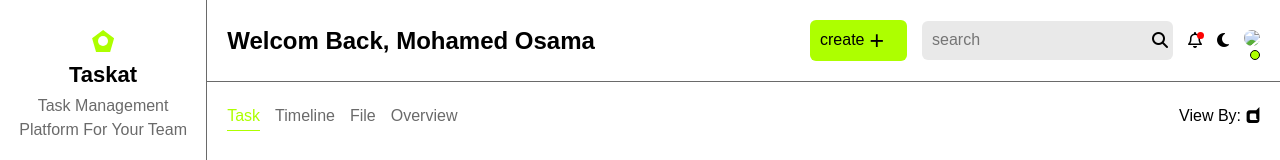
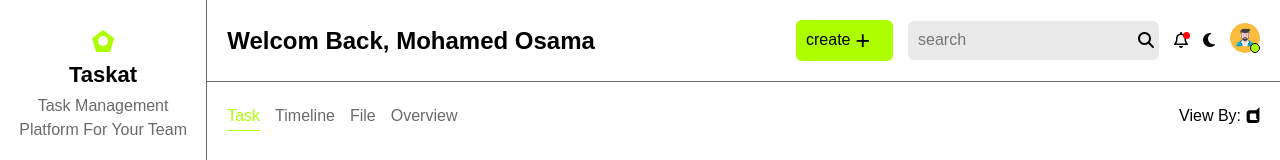
Before and after one commit to mohamed9osos/pro2, a plain HTML site: page index.html in a window 1280 px wide. Shown: the top 160 px of the page. Drawn offline with Linux system fonts and the light colour scheme.

Commit message:
Update index.html

```diff
--- a/index.html
+++ b/index.html
@@ -112,7 +112,7 @@
                     <i class="fa-regular fa-bell bell " ></i>
                     <i class="fa-solid fa-moon  moon colorWhite_toggle moon_toggle "></i>
                     <div class="images">
-                        <img src="./images/1.jpg" width="30">
+                        <img src="./images/avatar.png" width="30">
                         <div class="green "></div>
                     </div>
 
```
